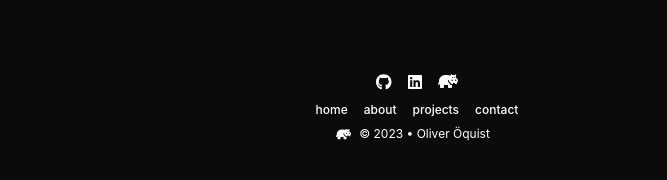
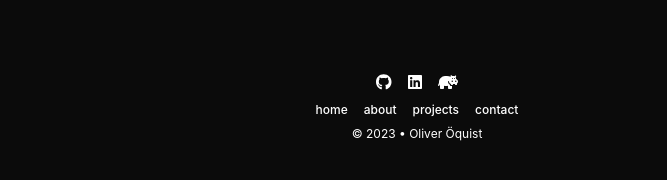
Before and after one commit to Olipolite/portfolioreact, a React (Create React App) app: page / in a window 1280 px wide. Shown: the part 3532-3712 px from the top of the page, without its empty margins (223-890 px from the left). Built offline with nearby package versions, Linux system fonts and the light colour scheme.

Commit message:
Changed color on hover, hippo icon in footer now clickable and scrolls to top

```diff
--- a/src/components/Footer.jsx
+++ b/src/components/Footer.jsx
@@ -1,4 +1,5 @@
 import React from 'react';
+import { Link } from 'react-scroll';
 import { FontAwesomeIcon } from '@fortawesome/react-fontawesome';
 import { faHippo } from '@fortawesome/free-solid-svg-icons';
 import { faGithub, faLinkedin } from '@fortawesome/free-brands-svg-icons';
@@ -14,13 +15,20 @@ function Footer() {
         <a href="https://www.linkedin.com/in/oliveroquist/">
           <FontAwesomeIcon className="mx-4 sm:mx-2" icon={faLinkedin} />
         </a>
-        <FontAwesomeIcon className="mx-4 sm:mx-2 mt-[3px]" icon={faHippo} />
+        <Link
+          className="text-white cursor-pointer duration-300 hover:text-cactus"
+          to="/"
+          smooth
+          duration={500}
+          offset={-150}
+        >
+          <FontAwesomeIcon className="mx-4 sm:mx-2 mt-[3px]" icon={faHippo} />
+        </Link>
       </div>
       <div className="flex justify-center items-center text-white text-xs mt-5 sm:mt-2">
         <MiniNavbar />
       </div>
       <div className="flex justify-center items-center text-white text-xs mt-5 sm:mt-2">
-        <FontAwesomeIcon icon={faHippo} />
         <p className="px-2">© 2023 • Oliver Öquist</p>
       </div>
     </div>
--- a/src/components/Home.jsx
+++ b/src/components/Home.jsx
@@ -16,7 +16,7 @@ function Home() {
           <a href="https://github.com/Olipolite" className="text-white text-4xl mr-5 hover:text-cactus duration-500 ease-in-out">
             <FontAwesomeIcon icon={faGithub} />
           </a>
-          <a href="https://www.linkedin.com/in/oliveroquist/" className="text-white text-4xl mr-5  hover:text-cactus duration-500 ease-in-out">
+          <a href="https://www.linkedin.com/in/oliveroquist/" className="text-white text-4xl mr-5  hover:text-princeton duration-500 ease-in-out">
             <FontAwesomeIcon icon={faLinkedin} />
           </a>
         </div>
```
